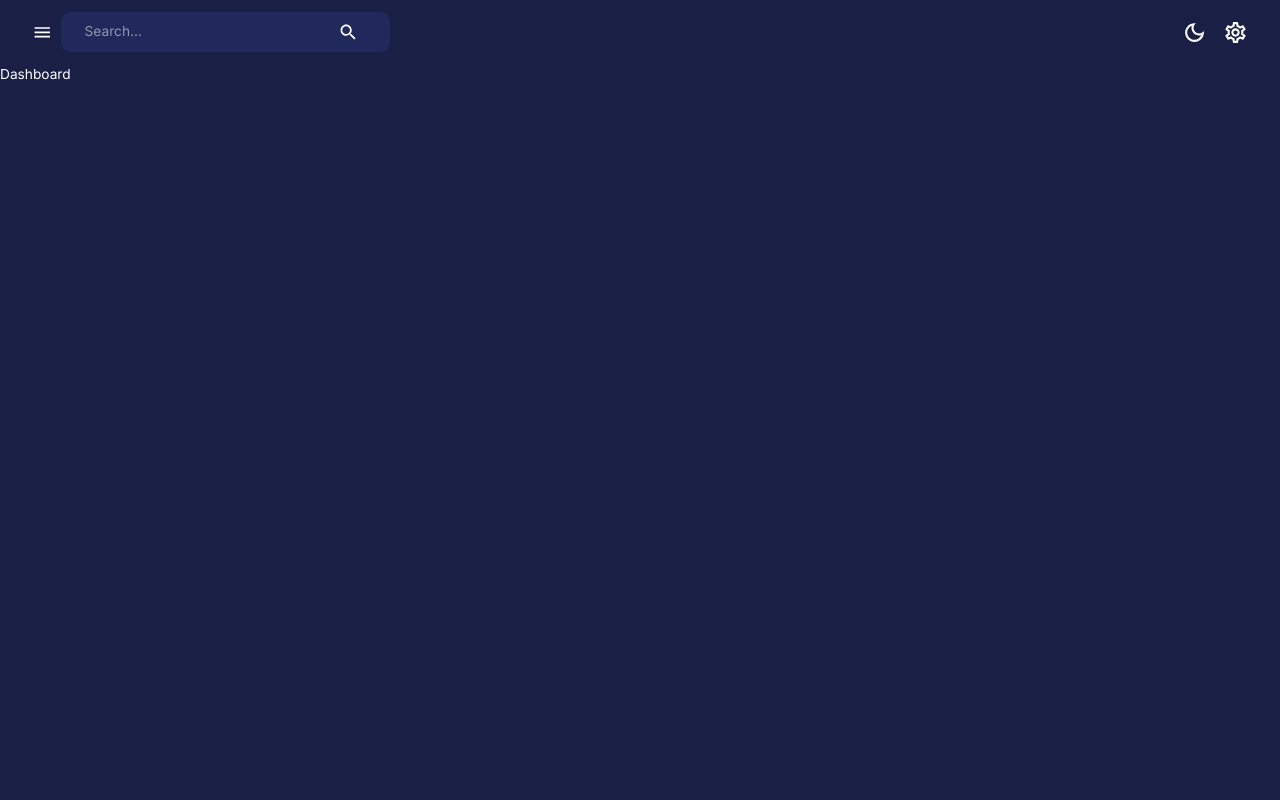
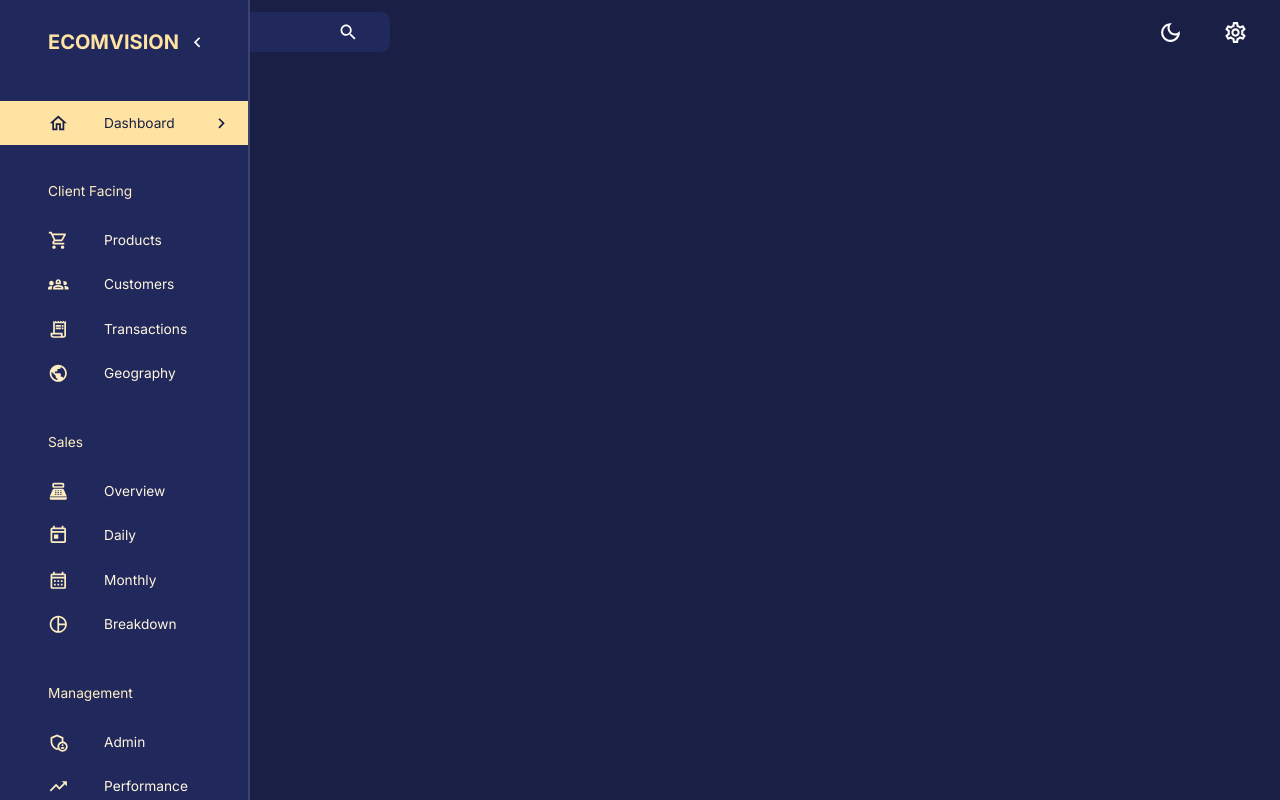
Before and after one commit to swynnejr/admin-dashboard-MERN, a React (Create React App) app in the folder client/: page /dashboard in a window 1280 px wide. Built offline with nearby package versions, Linux system fonts and the light colour scheme.

Commit message:
Creating Sidebar with toggle

```diff
--- a/client/src/components/Navbar.jsx
+++ b/client/src/components/Navbar.jsx
@@ -8,17 +8,21 @@
   ArrowDropDownOutlined,
 } from "@mui/icons-material";
 import FlexBetween from "components/FlexBetween";
-import {useDispatch} from "react-redux";
-import {setMode} from "state";
-import profileImage from "assets/profile.jpeg"
-import { AppBar, IconButton, InputBase, Toolbar, useTheme } from "@mui/material";
+import { useDispatch } from "react-redux";
+import { setMode } from "state";
+import profileImage from "assets/profile.jpeg";
+import {
+  AppBar,
+  IconButton,
+  InputBase,
+  Toolbar,
+  useTheme,
+} from "@mui/material";
 
-
-function Navbar() {
+const Navbar = ({ isSidebarOpen, setIsSidebarOpen }) => {
   const dispatch = useDispatch();
   const theme = useTheme();
   return (
-
     <AppBar
       sx={{
         position: "static",
@@ -27,11 +31,9 @@
       }}
     >
       {/* Left Side */}
-      <Toolbar
-        sx={{ justifyContent: "space-between"}}
-      >
+      <Toolbar sx={{ justifyContent: "space-between" }}>
         <FlexBetween>
-          <IconButton onClick={() => console.log('open/close sidebar')}>
+          <IconButton onClick={() => setIsSidebarOpen(!isSidebarOpen)}>
             <MenuIcon />
           </IconButton>
           <FlexBetween
@@ -44,28 +46,25 @@
             <IconButton>
               <Search />
             </IconButton>
-
           </FlexBetween>
         </FlexBetween>
 
         {/* Right Side */}
-      <FlexBetween>
+        <FlexBetween gap="1.5rem">
           <IconButton onClick={() => dispatch(setMode())}>
-          {theme.palette.mode === 'dark' ? (
-            <DarkModeOutlined sx={{ fontSize: "25px"}} />
+            {theme.palette.mode === "dark" ? (
+              <DarkModeOutlined sx={{ fontSize: "25px" }} />
             ) : (
-              <LightModeOutlined sx={{ fontSize: "25px"}} />
+              <LightModeOutlined sx={{ fontSize: "25px" }} />
             )}
           </IconButton>
           <IconButton>
-          <SettingsOutlined sx={{ fontSize: "25px"}} />
+            <SettingsOutlined sx={{ fontSize: "25px" }} />
           </IconButton>
         </FlexBetween>
       </Toolbar>
     </AppBar>
+  );
+}
 
-  )
-};
-
-
-export default Navbar
+export default Navbar;
--- /dev/null
+++ b/client/src/components/Sidebar.jsx
@@ -0,0 +1,203 @@
+import React from "react";
+import {
+  Box,
+  Divider,
+  Drawer,
+  IconButton,
+  List,
+  ListItem,
+  ListItemButton,
+  ListItemIcon,
+  ListItemText,
+  Typography,
+  useTheme,
+} from "@mui/material";
+import {
+  SettingsOutlined,
+  ChevronLeft,
+  ChevronRightOutlined,
+  HomeOutlined,
+  ShoppingCartOutlined,
+  Groups2Outlined,
+  ReceiptLongOutlined,
+  PublicOutlined,
+  PointOfSaleOutlined,
+  TodayOutlined,
+  CalendarMonthOutlined,
+  AdminPanelSettingsOutlined,
+  TrendingUpOutlined,
+  PieChartOutlined,
+} from "@mui/icons-material";
+import { useEffect, useState } from "react";
+import { useLocation, useNavigate } from "react-router-dom";
+import FlexBetween from "./FlexBetween";
+import profileImage from "assets/profile.jpeg";
+
+const navItems = [
+  {
+    text: "Dashboard",
+    icon: <HomeOutlined />,
+  },
+  {
+    text: "Client Facing",
+    icon: null,
+  },
+  {
+    text: "Products",
+    icon: <ShoppingCartOutlined />,
+  },
+  {
+    text: "Customers",
+    icon: <Groups2Outlined />,
+  },
+  {
+    text: "Transactions",
+    icon: <ReceiptLongOutlined />,
+  },
+  {
+    text: "Geography",
+    icon: <PublicOutlined />,
+  },
+  {
+    text: "Sales",
+    icon: null,
+  },
+  {
+    text: "Overview",
+    icon: <PointOfSaleOutlined />,
+  },
+  {
+    text: "Daily",
+    icon: <TodayOutlined />,
+  },
+  {
+    text: "Monthly",
+    icon: <CalendarMonthOutlined />,
+  },
+  {
+    text: "Breakdown",
+    icon: <PieChartOutlined />,
+  },
+  {
+    text: "Management",
+    icon: null,
+  },
+  {
+    text: "Admin",
+    icon: <AdminPanelSettingsOutlined />,
+  },
+  {
+    text: "Performance",
+    icon: <TrendingUpOutlined />,
+  },
+];
+
+const Sidebar = ({
+  drawerWidth,
+  isSidebarOpen,
+  setIsSidebarOpen,
+  isNonMobile,
+}) => {
+  const { pathname } = useLocation();
+  const [active, setActive] = useState("");
+  const navigate = useNavigate();
+  const theme = useTheme();
+
+  // When pathname changes, set the active value to the current page
+  useEffect(() => {
+    setActive(pathname.substring(1));
+  }, [pathname]);
+
+  return (
+    <Box component="nav">
+      {isSidebarOpen && (
+        <Drawer
+          open={isSidebarOpen}
+          onClose={() => setIsSidebarOpen(false)}
+          variant="persistent"
+          anchor="left"
+          sx={{
+            width: drawerWidth,
+            "& .MuiDrawer-paper": {
+              color: theme.palette.secondary[200],
+              backgroundColor: theme.palette.background.alt,
+              boxSixing: "border-box",
+              borderWidth: isNonMobile ? 0 : "2px",
+              width: drawerWidth,
+            },
+          }}
+        >
+          <Box width="100%">
+            <Box m="1.5rem 2rem 2rem 3rem">
+              <FlexBetween color={theme.palette.secondary.main}>
+                <Box display="flex" alignItems="center" gap="0.5rem">
+                  <Typography variant="h4" fontWeight="bold">
+                    ECOMVISION
+                  </Typography>
+                </Box>
+                {!isNonMobile && (
+                  <IconButton onClick={() => setIsSidebarOpen(!isSidebarOpen)}>
+                    <ChevronLeft />
+                  </IconButton>
+                )}
+              </FlexBetween>
+            </Box>
+            <List>
+              {navItems.map(({ text, icon }) => {
+                if (!icon) {
+                  return (
+                    <Typography key={text} sx={{ m: "2.25rem 0 1rem 3rem" }}>
+                      {text}
+                    </Typography>
+                  );
+                }
+                // Convert text property to lowercase for url formatting
+                const lcText = text.toLowerCase();
+
+                return (
+                  <ListItem key={text} disablePadding>
+                    <ListItemButton
+                      // When you click an item, navigate to the corresponding url "/text"
+                      onClick={() => {
+                        navigate(`/${lcText}`);
+                        setActive(lcText);
+                      }}
+                      sx={{
+                        backgroundColor:
+                          active === lcText
+                            ? theme.palette.secondary[300]
+                            : "transparent",
+                        color:
+                          active === lcText
+                            ? theme.palette.primary[600]
+                            : theme.palette.secondary[100],
+                      }}
+                    >
+                      <ListItemIcon
+                        sx={{
+                          ml: "2rem",
+                          color:
+                            active === lcText
+                              ? theme.palette.primary[600]
+                              : theme.palette.secondary[200],
+                        }}
+                      >
+                        {icon}
+                      </ListItemIcon>
+                      <ListItemText primary={text} />
+                      {active === lcText && (
+                        <ChevronRightOutlined sx={{ ml: "auto" }} />
+                      )}
+                    </ListItemButton>
+                  </ListItem>
+                );
+              })}
+            </List>
+          </Box>
+        </Drawer>
+      )}
+    </Box>
+  );
+};
+
+export default Sidebar;
--- a/client/src/scenes/layout/index.jsx
+++ b/client/src/scenes/layout/index.jsx
@@ -1,16 +1,28 @@
 import React, { useState } from "react";
-import { Box, useMediaQuery} from "@mui/material";
+import { Box, useMediaQuery } from "@mui/material";
 import { Outlet } from "react-router-dom";
 import { useSelector } from "react-redux";
-import Navbar from "components/Navbar"
-
-
+import Navbar from "components/Navbar";
+import Sidebar from "components/Sidebar";
 
 export const Layout = () => {
-  return <Box width="100%" height="100%">
-    <Box>
-      <Navbar />
-      <Outlet />
+  const isNonMobile = useMediaQuery("(mid-width: 600px)");
+  const [isSidebarOpen, setIsSidebarOpen] = useState(true);
+  return (
+    <Box display={isNonMobile ? "flex" : "block"} width="100%" height="100%">
+      <Sidebar
+        isNonMobile={isNonMobile}
+        drawerWidth="250px"
+        isSidebarOpen={isSidebarOpen}
+        setIsSidebarOpen={setIsSidebarOpen}
+      />
+      <Box flexGrow={1}>
+        <Navbar
+          isSidebarOpen={isSidebarOpen}
+          setIsSidebarOpen={setIsSidebarOpen}
+        />
+        <Outlet />
+      </Box>
     </Box>
-  </Box>;
+  );
 };
```
Lines whose indentation alone changed are shown as unchanged.
